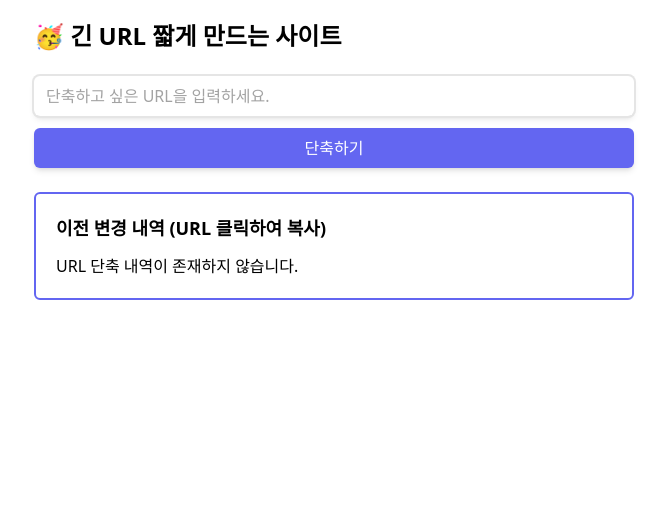
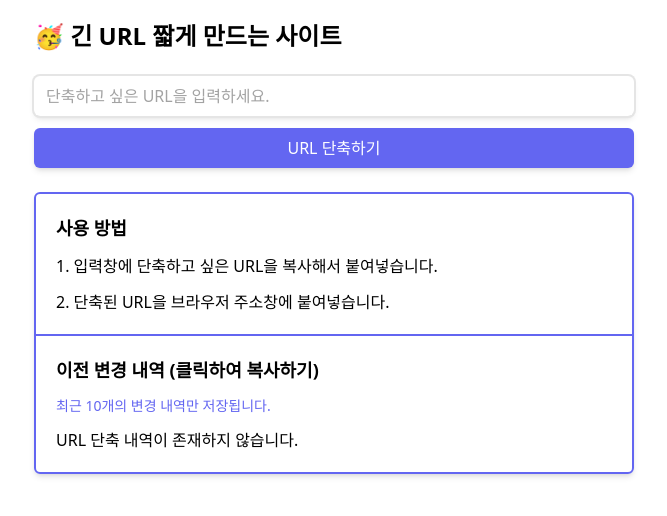
Before and after one commit to pvvng/duburl, a Next.js app: page / in a window 1280 px wide. Shown: the top 516 px of the page, without its empty margins (306-973 px from the left). Built offline with nearby package versions, Linux system fonts and the light colour scheme.

Commit message:
feat : localstorage에 변환된 데이터 저장하는 방식 변경, originUrl, short_key 함께 저장하도록 설정

```diff
--- a/app/(url)/actions.ts
+++ b/app/(url)/actions.ts
@@ -3,7 +3,7 @@
 import { createActionResult } from "@/lib/create-result-object";
 import db from "@/lib/db";
 import { urlSchema } from "@/lib/zodSchema/url";
-import generateShortKey from "@/util/short-key/generate-short-key";
+import generateShortKey from "@/util/generate-short-key";
 
 export async function convertUrl(_: any, formData: FormData) {
   const data = formData.get("url");
@@ -18,7 +18,7 @@ export async function convertUrl(_: any, formData: FormData) {
   // 이미 축약된 같은 url이 존재한다면 반환
   const urlExist = await db.url.findUnique({
     where: { originalUrl: result.data },
-    select: { id: true, shortKey: true },
+    select: { shortKey: true, originalUrl: true },
   });
 
   if (urlExist) {
@@ -44,7 +44,7 @@ export async function convertUrl(_: any, formData: FormData) {
       shortKey,
       originalUrl: result.data,
     },
-    select: { id: true, shortKey: true },
+    select: { shortKey: true, originalUrl: true },
   });
 
   return createActionResult(true, shortendURLKey, undefined);
--- a/app/(url)/page.tsx
+++ b/app/(url)/page.tsx
@@ -1,5 +1,9 @@
 import ConvertUrlForm from "@/components/convert-url-form";
 
-export default function Home() {
-  return <ConvertUrlForm />;
+export default async function Home() {
+  return (
+    <div>
+      <ConvertUrlForm />
+    </div>
+  );
 }
--- a/components/convert-url-form.tsx
+++ b/components/convert-url-form.tsx
@@ -5,21 +5,26 @@ import Input from "@/components/form-input";
 import { convertUrl } from "@/app/(url)/actions";
 import { useActionState, useEffect, useRef, useState } from "react";
 import { formDeafultValue } from "@/util/constants/form-deafult-value";
-import { validateLocalShortKeys } from "@/util/short-key/validate-local-key";
-import { getUniqueKeys } from "@/util/short-key/get-unique-keys";
-import { getLocalKeys, setLocalKeys } from "@/util/short-key/local-keys";
 import { copyToClipboard } from "@/util/copy-to-clipboard";
 import { InformationCircleIcon } from "@heroicons/react/24/outline";
+import { Metadata } from "next";
+import { LocalURLType } from "@/util/types/short-key";
+import { getLocalURLs, setLocalURLs } from "@/util/local-urls/local-urls";
+import { getUniqueKeys } from "@/util/local-urls/get-unique-keys";
+
+export const metadata: Metadata = {
+  title: "홈",
+};
 
 export default function ConvertUrlForm() {
   const [actionResult, action] = useActionState(convertUrl, formDeafultValue);
-  const [shortKeys, setShortKeys] = useState<string[]>([]);
+  const [previousURLs, setPreviousURLs] = useState<LocalURLType[]>([]);
   const [websiteUrl, setWebsiteUrl] = useState<string>("");
   const [messageVisible, setMessageVisible] = useState<boolean>(false);
   const timeoutRef = useRef<NodeJS.Timeout | null>(null);
 
-  const handleCopy = async (key: string) => {
-    const result = await copyToClipboard(`${websiteUrl}/${key}`);
+  const handleCopy = async (text: string) => {
+    const result = await copyToClipboard(text);
     if (result.success) {
       setMessageVisible(true);
 
@@ -37,33 +42,25 @@ export default function ConvertUrlForm() {
 
   // 키 설정을 위한 초기화 및 검증
   useEffect(() => {
+    // 웹사이트 origin-url 불러오기 및 이전 URL 설정
+    const initializeURLs = () => {
       const currentUrl = window.location.origin;
       setWebsiteUrl(currentUrl);
 
-    const initializeKeys = () => {
-      const localKeys = getLocalKeys();
-      if (!localKeys) {
-        setLocalKeys([]);
-        return [];
-      }
-
-      return validateLocalShortKeys(localKeys);
+      const localURLs = getLocalURLs();
+      setPreviousURLs(localURLs);
     };
 
-    const parsedKeys = initializeKeys();
-    setShortKeys((pre) => getUniqueKeys(pre, parsedKeys));
+    initializeURLs();
   }, []);
 
   useEffect(() => {
-    if (actionResult.success) {
-      const newKey = actionResult.result?.shortKey;
-      if (newKey) {
-        setShortKeys((pre) => {
-          const updatedKeys = getUniqueKeys(pre, [newKey]);
-          setLocalKeys(updatedKeys);
-          return updatedKeys;
-        });
-      }
+    if (actionResult.success && actionResult.result) {
+      const newKey: LocalURLType = actionResult.result;
+      const updatedKeys = getUniqueKeys(previousURLs, newKey).slice(0, 10);
+
+      setPreviousURLs(updatedKeys);
+      setLocalURLs(updatedKeys);
     }
   }, [actionResult]);
 
@@ -71,11 +68,11 @@ export default function ConvertUrlForm() {
     <div className="max-w-screen-sm  mx-auto flex flex-col justify-center gap-6 p-5">
       {messageVisible && (
         <div
-          className="fixed bottom-1/2 left-1/2 animate-moveUp
+          className="fixed bottom-1/2 left-1/2 animate-moveUp font-semibold
         flex gap-2 bg-indigo-500 text-white p-3 px-5 rounded-md text-center"
         >
           <InformationCircleIcon className="size-6" />
-          <p>캡쳐 성공!</p>
+          <p>복사 성공!</p>
         </div>
       )}
       <h1 className="text-2xl font-semibold">🥳 긴 URL 짧게 만드는 사이트</h1>
@@ -87,22 +84,45 @@ export default function ConvertUrlForm() {
           required
           errors={!actionResult.success ? actionResult.errors : []}
         />
-        <Button text="단축하기" />
+        <Button text="URL 단축하기" />
       </form>
-      <div className="border-2 border-indigo-500 p-5 rounded-md flex flex-col gap-3">
-        <h2 className="text-lg font-semibold">
-          이전 변경 내역 (URL 클릭하여 복사)
+      <div className="border-2 shadow-md border-indigo-500 rounded-md">
+        <div className="border-b-2 border-b-indigo-500 flex flex-col gap-3 p-5">
+          <p className="font-semibold text-lg">사용 방법</p>
+          <p>1. 입력창에 단축하고 싶은 URL을 복사해서 붙여넣습니다.</p>
+          <p>2. 단축된 URL을 브라우저 주소창에 붙여넣습니다.</p>
+        </div>
+        <div className="flex flex-col gap-3 p-5">
+          <h2 className="font-semibold text-lg">
+            이전 변경 내역 (클릭하여 복사하기)
           </h2>
-        {shortKeys.length === 0 && <p>URL 단축 내역이 존재하지 않습니다.</p>}
-        {shortKeys.map((key) => (
+          <p className="text-sm text-indigo-500">
+            최근 10개의 변경 내역만 저장됩니다.
+          </p>
+          {previousURLs.length === 0 && (
+            <p>URL 단축 내역이 존재하지 않습니다.</p>
+          )}
+          {previousURLs.map(({ originalUrl, shortKey }) => (
+            <div
+              key={shortKey}
+              className="flex flex-col gap-1 rounded-md bg-neutral-200 break-words"
+            >
               <span
-            key={key}
-            className="hover:text-indigo-500 transition-colors cursor-pointer"
-            onClick={() => handleCopy(key)}
+                className="hover:text-indigo-500 transition-colors cursor-pointer p-2 px-3"
+                onClick={() => handleCopy(originalUrl)}
               >
-            {websiteUrl}/{key}
+                단축 전: {originalUrl}
               </span>
+              <div className="border-b-2 border-white" />
+              <span
+                className="hover:text-indigo-500 transition-colors cursor-pointer p-2 px-3"
+                onClick={() => handleCopy(`${websiteUrl}/${shortKey}`)}
+              >
+                단축 후: {websiteUrl}/{shortKey}
+              </span>
+            </div>
           ))}
+        </div>
       </div>
     </div>
   );
--- /dev/null
+++ b/util/local-urls/get-unique-keys.ts
@@ -0,0 +1,12 @@
+import { LocalURLType } from "../types/short-key";
+
+export function getUniqueKeys(
+  preKeys: LocalURLType[],
+  newKey: LocalURLType
+): LocalURLType[] {
+  return [
+    newKey,
+    // 새로 들어오는 키와 일치하는 값 제거
+    ...preKeys.filter((preKey) => preKey.shortKey !== newKey.shortKey),
+  ];
+}
--- /dev/null
+++ b/util/local-urls/local-urls.ts
@@ -0,0 +1,23 @@
+import { LocalURLType } from "../types/short-key";
+import { validateLocalURLs } from "./validate-local-key";
+
+const LOCAL_KEYS_NAME = "werl_key" as const;
+
+/** localstorage에 저장된 이전 변환 값 불러오는 함수 */
+export const getLocalURLs = () => {
+  const localKeys = localStorage.getItem(LOCAL_KEYS_NAME);
+
+  if (!localKeys) {
+    setLocalURLs([]);
+    return [];
+  }
+
+  return validateLocalURLs(localKeys);
+};
+
+/** localstorage에 변환값 저장하는 함수 */
+export const setLocalURLs = (newKeys: LocalURLType[]) => {
+  const validatedKeys = validateLocalURLs(JSON.stringify(newKeys));
+
+  localStorage.setItem(LOCAL_KEYS_NAME, JSON.stringify(validatedKeys));
+};
--- a/util/short-key/validate-local-key.ts
+++ b/util/local-urls/validate-local-key.ts
@@ -1,10 +1,12 @@
+import { LocalURLType } from "../types/short-key";
+
 /**
  * **로컬 스토리지의 키 배열 검증하는 함수**
  * @param localKeys 로컬 스토리지에 저장된 raw keys value
  * @returns 검증된 키 배열, 예상치 못한 에러 상황에는 빈 배열 반환
  */
-export function validateLocalShortKeys(localKeys: string): string[] {
-  let parsedKeys: unknown;
+export function validateLocalURLs(localKeys: string): LocalURLType[] {
+  let parsedKeys: LocalURLType[] = [];
 
   try {
     parsedKeys = JSON.parse(localKeys);
@@ -18,7 +20,8 @@ export function validateLocalShortKeys(localKeys: string): string[] {
     return [];
   }
 
+  // 키가 정상적인 것만 반환
   return parsedKeys.filter(
-    (key) => typeof key === "string" && key.length === 6
+    ({ shortKey }) => typeof shortKey === "string" && shortKey.length === 6
   );
 }
--- a/util/short-key/get-unique-keys.ts
+++ /dev/null
@@ -1,9 +0,0 @@
-/**
- * **키의 중복을 제외한 키 배열을 반환하는 함수**
- * @param preKeys 이전 키 배열
- * @param newKeys 추가할 키 배열
- * @returns
- */
-export function getUniqueKeys(preKeys: string[], newKeys: string[]): string[] {
-  return [...new Set([...preKeys, ...newKeys])];
-}
--- a/util/short-key/local-keys.ts
+++ /dev/null
@@ -1,9 +0,0 @@
-import { validateLocalShortKeys } from "./validate-local-key";
-
-const LOCAL_KEYS_NAME = "werl_key" as const;
-
-export const getLocalKeys = () => localStorage.getItem(LOCAL_KEYS_NAME);
-export const setLocalKeys = (newKeys: string[]) => {
-  const validatedKeys = validateLocalShortKeys(JSON.stringify(newKeys));
-  localStorage.setItem(LOCAL_KEYS_NAME, JSON.stringify(validatedKeys));
-};
--- /dev/null
+++ b/util/types/short-key.ts
@@ -0,0 +1,4 @@
+export interface LocalURLType {
+  originalUrl: string;
+  shortKey: string;
+}
```
Also changed, not shown: util/generate-short-key.ts (renamed from util/short-key/generate-short-key.ts). Lines whose indentation alone changed are shown as unchanged.
